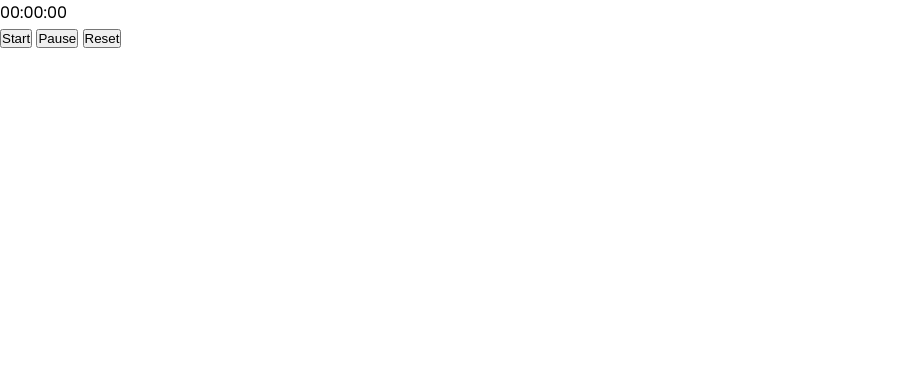
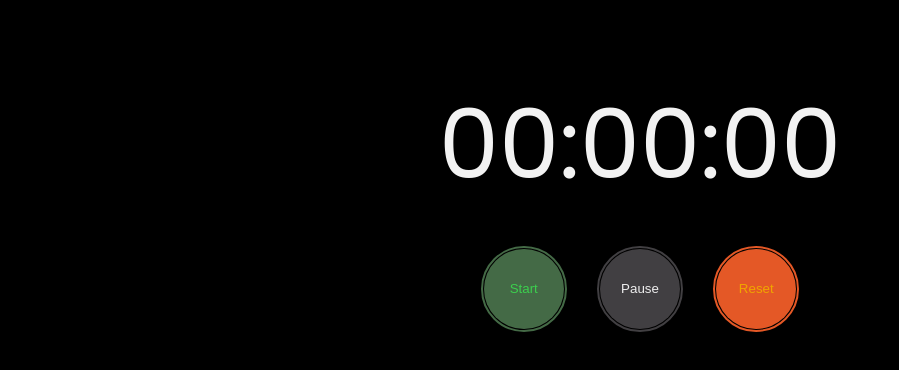
Before and after one commit to VictorMMartinezJr/Stopwatch, a plain HTML site: page index.html in a window 1280 px wide. Shown: the whole page, without its empty margins (0-899 px from the left). Drawn offline with Linux system fonts and the light colour scheme.

Commit message:
added css

```diff
--- a/styles.css
+++ b/styles.css
@@ -1,5 +1,14 @@
 @import url("https://fonts.googleapis.com/css2?family=Poppins:wght@300;400;600&display=swap");
-
+:root {
+  --black: #000;
+  --white: #f2f2f2;
+  --green-dark: #446a46;
+  --green-light: #3ccf4e;
+  --grey-dark: #413f42;
+  --grey-light: #eeeeee;
+  --orange-dark: #e45826;
+  --orange-light: #f0a500;
+}
 *,
 *::before,
 *::after {
@@ -10,4 +19,73 @@
 
 body {
   font-family: "Poppins", sans-serif;
+  background-color: var(--black);
 }
+/********************/
+/**    Stopwatch   **/
+/********************/
+.stopwatch_container {
+  height: 50vh;
+  display: flex;
+  flex-direction: column;
+  justify-content: center;
+  align-items: center;
+  color: var(--white);
+}
+/** Stopwatch numbers **/
+.stopwatch_numbers {
+  font-size: 3.5rem;
+  margin-bottom: 2rem;
+}
+/** Stopwatch btns **/
+.stopwatch_btn {
+  height: 60px;
+  width: 60px;
+  border-radius: 50%;
+  border: none;
+  outline: 2px solid;
+  outline-offset: 1px;
+  cursor: pointer;
+}
+.stopwatch_btn--start {
+  background-color: var(--green-dark);
+  color: var(--green-light);
+  outline-color: var(--green-dark);
+}
+.stopwatch_btn--pause {
+  margin: 0 1rem;
+  background-color: var(--grey-dark);
+  color: var(--grey-light);
+  outline-color: var(--grey-dark);
+}
+.stopwatch_btn--reset {
+  background-color: var(--orange-dark);
+  color: var(--orange-light);
+  outline-color: var(--orange-dark);
+}
+@media screen and (min-width: 320px) {
+  .stopwatch_numbers {
+    font-size: 4rem;
+  }
+}
+@media screen and (min-width: 390px) {
+  .stopwatch_numbers {
+    font-size: 5rem;
+  }
+  .stopwatch_btn {
+    height: 70px;
+    width: 70px;
+  }
+  .stopwatch_btn--pause {
+    margin: 0 2rem;
+  }
+}
+@media screen and (min-width: 1024px) {
+  .stopwatch_numbers {
+    font-size: 6rem;
+  }
+  .stopwatch_btn {
+    height: 80px;
+    width: 80px;
+  }
+}
```
